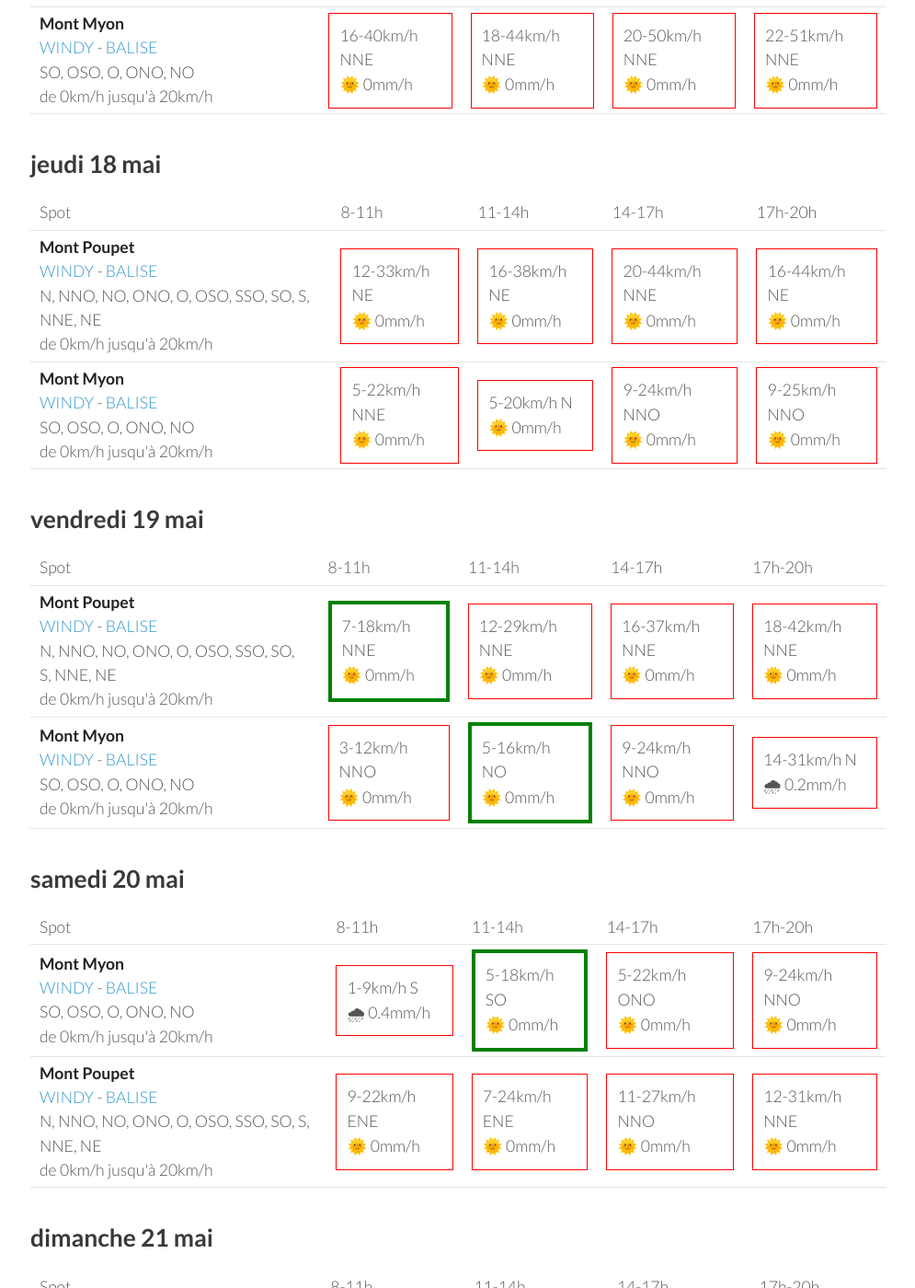
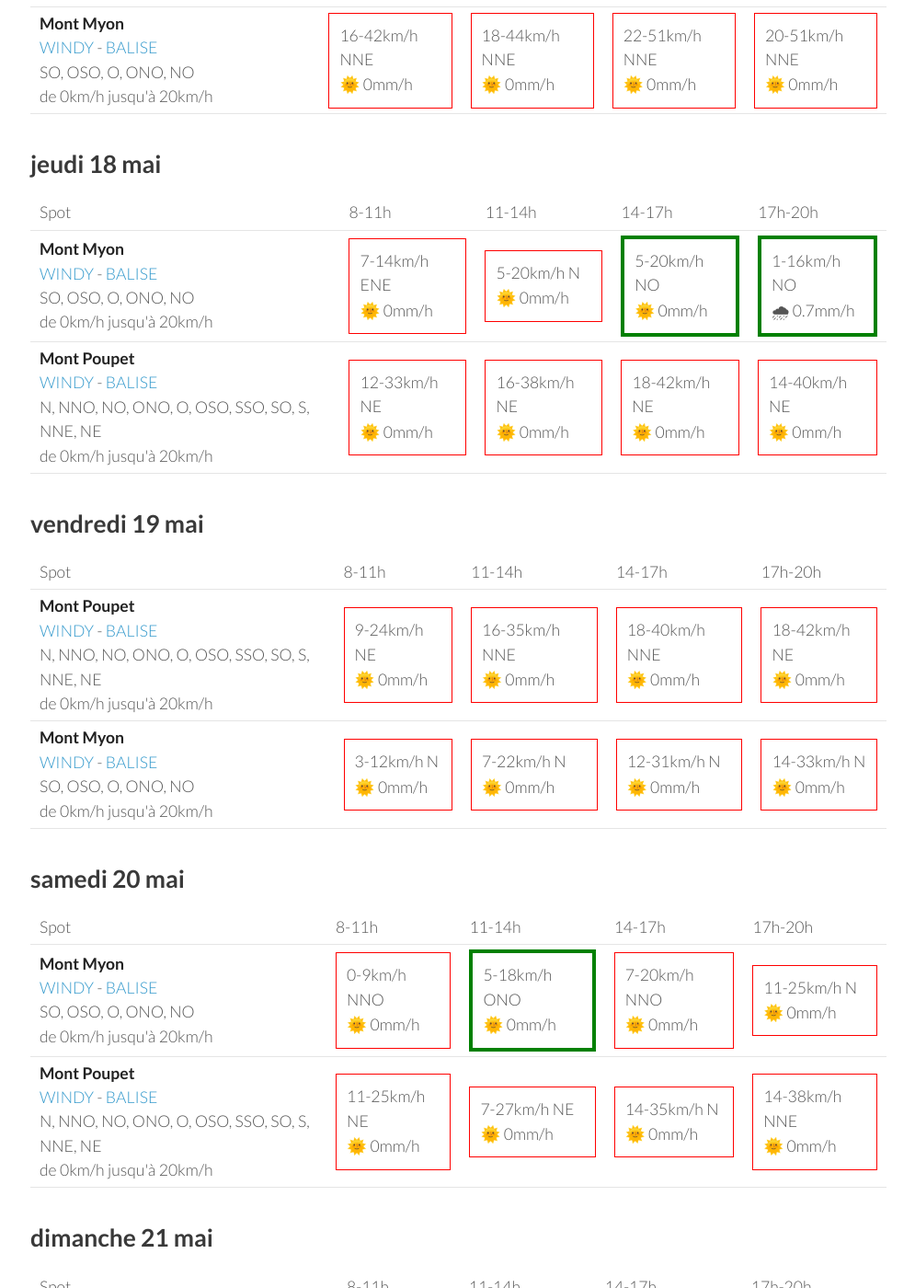
Before and after one commit to parapente-dans-le-nord/parapente-dans-le-nord.github.io, a Jekyll site: the page built from jura.markdown, in a window 1280 px wide and 1400 px high, scrolled down 888 px. Shown: the whole window at 92% size, without its empty margins (25-1020 px from the left). Built offline with Jekyll 4.4.1, drawn with Linux system fonts in a browser that asks for light colours; some of the changed text lies outside the part shown.

Commit message:
update index.markdown

```diff
--- a/jura.markdown
+++ b/jura.markdown
@@ -25,18 +25,18 @@ page mise à jour le mardi 16 mai 17:20
         <td><strong>Mont Poupet</strong><br><a href="https://windy.com/46.970/5.876?46.541,5.876,8">WINDY</a> - <span class=""><a href="http://www.balisemeteo.com/balise.php?idBalise=92">BALISE</a> </span><br> <span class="vent-favorable">N, NNO, NO, ONO, O, OSO, SSO, SO, S, NNE, NE</span><br><span class="force-vent">de 0km/h jusqu'à 20km/h</span> </td>
 
             <td><div class="not-flyable"><p>0-0km/h NA</p><p>🌧️ 0mm/h</p></div></td>
-            <td><div class="not-flyable"><p>11-27km/h N</p><p>🌧 5mm/h</p></div></td>
-            <td><div class="not-flyable"><p>14-42km/h N</p><p>🌧 0.3mm/h</p></div></td>
-            <td><div class="not-flyable"><p>12-35km/h NNE</p><p>🌧 0mm/h</p></div></td>
+            <td><div class="not-flyable"><p>0-0km/h NA</p><p>🌧️ 0mm/h</p></div></td>
+            <td><div class="not-flyable"><p>0-0km/h NA</p><p>🌧️ 0mm/h</p></div></td>
+            <td><div class="not-flyable"><p>16-48km/h NNE</p><p>🌞 0mm/h</p></div></td>
 
     </tr>
 <tr>
         <td><strong>Mont Myon</strong><br><a href="https://windy.com/46.331/5.397?45.898,5.394,8,m:eWoagj8">WINDY</a> - <span class=""><a href="http://www.balisemeteo.com/balise.php?idBalise=70">BALISE</a> </span><br> <span class="vent-favorable">SO, OSO, O, ONO, NO</span><br><span class="force-vent">de 0km/h jusqu'à 20km/h</span> </td>
 
             <td><div class="not-flyable"><p>0-0km/h NA</p><p>🌧️ 0mm/h</p></div></td>
-            <td><div class="not-flyable"><p>12-37km/h NNE</p><p>🌧 0.4mm/h</p></div></td>
-            <td><div class="not-flyable"><p>16-44km/h NNE</p><p>🌧 0mm/h</p></div></td>
-            <td><div class="not-flyable"><p>16-42km/h NNE</p><p>🌧 0mm/h</p></div></td>
+            <td><div class="not-flyable"><p>0-0km/h NA</p><p>🌧️ 0mm/h</p></div></td>
+            <td><div class="not-flyable"><p>0-0km/h NA</p><p>🌧️ 0mm/h</p></div></td>
+            <td><div class="not-flyable"><p>20-50km/h NNE</p><p>🌞 0mm/h</p></div></td>
 
     </tr>
 
@@ -58,7 +58,7 @@ page mise à jour le mardi 16 mai 17:20
 <tr>
         <td><strong>Mont Poupet</strong><br><a href="https://windy.com/46.970/5.876?46.541,5.876,8">WINDY</a> - <span class=""><a href="http://www.balisemeteo.com/balise.php?idBalise=92">BALISE</a> </span><br> <span class="vent-favorable">N, NNO, NO, ONO, O, OSO, SSO, SO, S, NNE, NE</span><br><span class="force-vent">de 0km/h jusqu'à 20km/h</span> </td>
 
-            <td><div class="not-flyable"><p>14-38km/h NE</p><p>🌞 0mm/h</p></div></td>
+            <td><div class="not-flyable"><p>16-40km/h NE</p><p>🌞 0mm/h</p></div></td>
             <td><div class="not-flyable"><p>18-48km/h NE</p><p>🌞 0mm/h</p></div></td>
             <td><div class="not-flyable"><p>20-53km/h NNE</p><p>🌞 0mm/h</p></div></td>
             <td><div class="not-flyable"><p>18-50km/h NE</p><p>🌞 0mm/h</p></div></td>
@@ -68,10 +68,10 @@ page mise à jour le mardi 16 mai 17:20
 <tr>
         <td><strong>Mont Myon</strong><br><a href="https://windy.com/46.331/5.397?45.898,5.394,8,m:eWoagj8">WINDY</a> - <span class=""><a href="http://www.balisemeteo.com/balise.php?idBalise=70">BALISE</a> </span><br> <span class="vent-favorable">SO, OSO, O, ONO, NO</span><br><span class="force-vent">de 0km/h jusqu'à 20km/h</span> </td>
 
-            <td><div class="not-flyable"><p>16-40km/h NNE</p><p>🌞 0mm/h</p></div></td>
+            <td><div class="not-flyable"><p>16-42km/h NNE</p><p>🌞 0mm/h</p></div></td>
             <td><div class="not-flyable"><p>18-44km/h NNE</p><p>🌞 0mm/h</p></div></td>
-            <td><div class="not-flyable"><p>20-50km/h NNE</p><p>🌞 0mm/h</p></div></td>
             <td><div class="not-flyable"><p>22-51km/h NNE</p><p>🌞 0mm/h</p></div></td>
+            <td><div class="not-flyable"><p>20-51km/h NNE</p><p>🌞 0mm/h</p></div></td>
 
 
     </tr>
@@ -92,22 +92,22 @@ page mise à jour le mardi 16 mai 17:20
       <td>17h-20h</td>
     </tr>
 <tr>
+        <td><strong>Mont Myon</strong><br><a href="https://windy.com/46.331/5.397?45.898,5.394,8,m:eWoagj8">WINDY</a> - <span class=""><a href="http://www.balisemeteo.com/balise.php?idBalise=70">BALISE</a> </span><br> <span class="vent-favorable">SO, OSO, O, ONO, NO</span><br><span class="force-vent">de 0km/h jusqu'à 20km/h</span> </td>
+
+            <td><div class="not-flyable"><p>7-14km/h ENE</p><p>🌞 0mm/h</p></div></td>
+            <td><div class="not-flyable"><p>5-20km/h N</p><p>🌞 0mm/h</p></div></td>
+            <td><div class="flyable"><p>5-20km/h NO</p><p>🌞 0mm/h</p></div></td>
+            <td><div class="flyable"><p>1-16km/h NO</p><p>🌧 0.7mm/h</p></div></td>
+
+
+    </tr>
+<tr>
         <td><strong>Mont Poupet</strong><br><a href="https://windy.com/46.970/5.876?46.541,5.876,8">WINDY</a> - <span class=""><a href="http://www.balisemeteo.com/balise.php?idBalise=92">BALISE</a> </span><br> <span class="vent-favorable">N, NNO, NO, ONO, O, OSO, SSO, SO, S, NNE, NE</span><br><span class="force-vent">de 0km/h jusqu'à 20km/h</span> </td>
 
             <td><div class="not-flyable"><p>12-33km/h NE</p><p>🌞 0mm/h</p></div></td>
             <td><div class="not-flyable"><p>16-38km/h NE</p><p>🌞 0mm/h</p></div></td>
-            <td><div class="not-flyable"><p>20-44km/h NNE</p><p>🌞 0mm/h</p></div></td>
-            <td><div class="not-flyable"><p>16-44km/h NE</p><p>🌞 0mm/h</p></div></td>
-
-
-    </tr>
-<tr>
-        <td><strong>Mont Myon</strong><br><a href="https://windy.com/46.331/5.397?45.898,5.394,8,m:eWoagj8">WINDY</a> - <span class=""><a href="http://www.balisemeteo.com/balise.php?idBalise=70">BALISE</a> </span><br> <span class="vent-favorable">SO, OSO, O, ONO, NO</span><br><span class="force-vent">de 0km/h jusqu'à 20km/h</span> </td>
-
-            <td><div class="not-flyable"><p>5-22km/h NNE</p><p>🌞 0mm/h</p></div></td>
-            <td><div class="not-flyable"><p>5-20km/h N</p><p>🌞 0mm/h</p></div></td>
-            <td><div class="not-flyable"><p>9-24km/h NNO</p><p>🌞 0mm/h</p></div></td>
-            <td><div class="not-flyable"><p>9-25km/h NNO</p><p>🌞 0mm/h</p></div></td>
+            <td><div class="not-flyable"><p>18-42km/h NE</p><p>🌞 0mm/h</p></div></td>
+            <td><div class="not-flyable"><p>14-40km/h NE</p><p>🌞 0mm/h</p></div></td>
 
 
     </tr>
@@ -130,20 +130,20 @@ page mise à jour le mardi 16 mai 17:20
 <tr>
         <td><strong>Mont Poupet</strong><br><a href="https://windy.com/46.970/5.876?46.541,5.876,8">WINDY</a> - <span class=""><a href="http://www.balisemeteo.com/balise.php?idBalise=92">BALISE</a> </span><br> <span class="vent-favorable">N, NNO, NO, ONO, O, OSO, SSO, SO, S, NNE, NE</span><br><span class="force-vent">de 0km/h jusqu'à 20km/h</span> </td>
 
-            <td><div class="flyable"><p>7-18km/h NNE</p><p>🌞 0mm/h</p></div></td>
-            <td><div class="not-flyable"><p>12-29km/h NNE</p><p>🌞 0mm/h</p></div></td>
-            <td><div class="not-flyable"><p>16-37km/h NNE</p><p>🌞 0mm/h</p></div></td>
-            <td><div class="not-flyable"><p>18-42km/h NNE</p><p>🌞 0mm/h</p></div></td>
+            <td><div class="not-flyable"><p>9-24km/h NE</p><p>🌞 0mm/h</p></div></td>
+            <td><div class="not-flyable"><p>16-35km/h NNE</p><p>🌞 0mm/h</p></div></td>
+            <td><div class="not-flyable"><p>18-40km/h NNE</p><p>🌞 0mm/h</p></div></td>
+            <td><div class="not-flyable"><p>18-42km/h NE</p><p>🌞 0mm/h</p></div></td>
 
 
     </tr>
 <tr>
         <td><strong>Mont Myon</strong><br><a href="https://windy.com/46.331/5.397?45.898,5.394,8,m:eWoagj8">WINDY</a> - <span class=""><a href="http://www.balisemeteo.com/balise.php?idBalise=70">BALISE</a> </span><br> <span class="vent-favorable">SO, OSO, O, ONO, NO</span><br><span class="force-vent">de 0km/h jusqu'à 20km/h</span> </td>
 
-            <td><div class="not-flyable"><p>3-12km/h NNO</p><p>🌞 0mm/h</p></div></td>
-            <td><div class="flyable"><p>5-16km/h NO</p><p>🌞 0mm/h</p></div></td>
-            <td><div class="not-flyable"><p>9-24km/h NNO</p><p>🌞 0mm/h</p></div></td>
-            <td><div class="not-flyable"><p>14-31km/h N</p><p>🌧 0.2mm/h</p></div></td>
+            <td><div class="not-flyable"><p>3-12km/h N</p><p>🌞 0mm/h</p></div></td>
+            <td><div class="not-flyable"><p>7-22km/h N</p><p>🌞 0mm/h</p></div></td>
+            <td><div class="not-flyable"><p>12-31km/h N</p><p>🌞 0mm/h</p></div></td>
+            <td><div class="not-flyable"><p>14-33km/h N</p><p>🌞 0mm/h</p></div></td>
 
 
     </tr>
@@ -166,20 +166,20 @@ page mise à jour le mardi 16 mai 17:20
 <tr>
         <td><strong>Mont Myon</strong><br><a href="https://windy.com/46.331/5.397?45.898,5.394,8,m:eWoagj8">WINDY</a> - <span class=""><a href="http://www.balisemeteo.com/balise.php?idBalise=70">BALISE</a> </span><br> <span class="vent-favorable">SO, OSO, O, ONO, NO</span><br><span class="force-vent">de 0km/h jusqu'à 20km/h</span> </td>
 
-            <td><div class="not-flyable"><p>1-9km/h S</p><p>🌧 0.4mm/h</p></div></td>
-            <td><div class="flyable"><p>5-18km/h SO</p><p>🌞 0mm/h</p></div></td>
-            <td><div class="not-flyable"><p>5-22km/h ONO</p><p>🌞 0mm/h</p></div></td>
-            <td><div class="not-flyable"><p>9-24km/h NNO</p><p>🌞 0mm/h</p></div></td>
+            <td><div class="not-flyable"><p>0-9km/h NNO</p><p>🌞 0mm/h</p></div></td>
+            <td><div class="flyable"><p>5-18km/h ONO</p><p>🌞 0mm/h</p></div></td>
+            <td><div class="not-flyable"><p>7-20km/h NNO</p><p>🌞 0mm/h</p></div></td>
+            <td><div class="not-flyable"><p>11-25km/h N</p><p>🌞 0mm/h</p></div></td>
 
 
     </tr>
 <tr>
         <td><strong>Mont Poupet</strong><br><a href="https://windy.com/46.970/5.876?46.541,5.876,8">WINDY</a> - <span class=""><a href="http://www.balisemeteo.com/balise.php?idBalise=92">BALISE</a> </span><br> <span class="vent-favorable">N, NNO, NO, ONO, O, OSO, SSO, SO, S, NNE, NE</span><br><span class="force-vent">de 0km/h jusqu'à 20km/h</span> </td>
 
-            <td><div class="not-flyable"><p>9-22km/h ENE</p><p>🌞 0mm/h</p></div></td>
-            <td><div class="not-flyable"><p>7-24km/h ENE</p><p>🌞 0mm/h</p></div></td>
-            <td><div class="not-flyable"><p>11-27km/h NNO</p><p>🌞 0mm/h</p></div></td>
-            <td><div class="not-flyable"><p>12-31km/h NNE</p><p>🌞 0mm/h</p></div></td>
+            <td><div class="not-flyable"><p>11-25km/h NE</p><p>🌞 0mm/h</p></div></td>
+            <td><div class="not-flyable"><p>7-27km/h NE</p><p>🌞 0mm/h</p></div></td>
+            <td><div class="not-flyable"><p>14-35km/h N</p><p>🌞 0mm/h</p></div></td>
+            <td><div class="not-flyable"><p>14-38km/h NNE</p><p>🌞 0mm/h</p></div></td>
 
 
     </tr>
@@ -202,20 +202,20 @@ page mise à jour le mardi 16 mai 17:20
 <tr>
         <td><strong>Mont Poupet</strong><br><a href="https://windy.com/46.970/5.876?46.541,5.876,8">WINDY</a> - <span class=""><a href="http://www.balisemeteo.com/balise.php?idBalise=92">BALISE</a> </span><br> <span class="vent-favorable">N, NNO, NO, ONO, O, OSO, SSO, SO, S, NNE, NE</span><br><span class="force-vent">de 0km/h jusqu'à 20km/h</span> </td>
 
-            <td><div class="flyable"><p>1-14km/h SO</p><p>🌞 0mm/h</p></div></td>
-            <td><div class="flyable"><p>5-18km/h NNO</p><p>🌞 0mm/h</p></div></td>
-            <td><div class="not-flyable"><p>11-27km/h NNE</p><p>🌞 0mm/h</p></div></td>
-            <td><div class="not-flyable"><p>9-29km/h NNE</p><p>🌞 0mm/h</p></div></td>
+            <td><div class="flyable"><p>1-12km/h S</p><p>🌞 0mm/h</p></div></td>
+            <td><div class="flyable"><p>5-16km/h NO</p><p>🌞 0mm/h</p></div></td>
+            <td><div class="flyable"><p>5-20km/h NNO</p><p>🌞 0mm/h</p></div></td>
+            <td><div class="flyable"><p>5-20km/h NNE</p><p>🌧 0.4mm/h</p></div></td>
 
 
     </tr>
 <tr>
         <td><strong>Mont Myon</strong><br><a href="https://windy.com/46.331/5.397?45.898,5.394,8,m:eWoagj8">WINDY</a> - <span class=""><a href="http://www.balisemeteo.com/balise.php?idBalise=70">BALISE</a> </span><br> <span class="vent-favorable">SO, OSO, O, ONO, NO</span><br><span class="force-vent">de 0km/h jusqu'à 20km/h</span> </td>
 
-            <td><div class="flyable"><p>3-11km/h ONO</p><p>🌞 0mm/h</p></div></td>
-            <td><div class="not-flyable"><p>7-18km/h NNO</p><p>🌞 0mm/h</p></div></td>
-            <td><div class="not-flyable"><p>7-20km/h N</p><p>🌞 0mm/h</p></div></td>
-            <td><div class="not-flyable"><p>7-24km/h N</p><p>🌧 0.2mm/h</p></div></td>
+            <td><div class="flyable"><p>1-9km/h O</p><p>🌞 0mm/h</p></div></td>
+            <td><div class="flyable"><p>5-16km/h O</p><p>🌞 0mm/h</p></div></td>
+            <td><div class="flyable"><p>3-16km/h NO</p><p>🌞 0mm/h</p></div></td>
+            <td><div class="not-flyable"><p>5-16km/h N</p><p>🌞 0mm/h</p></div></td>
 
 
     </tr>
```
Also changed, not shown: other parts of jura.markdown (+1 -1 lines).
